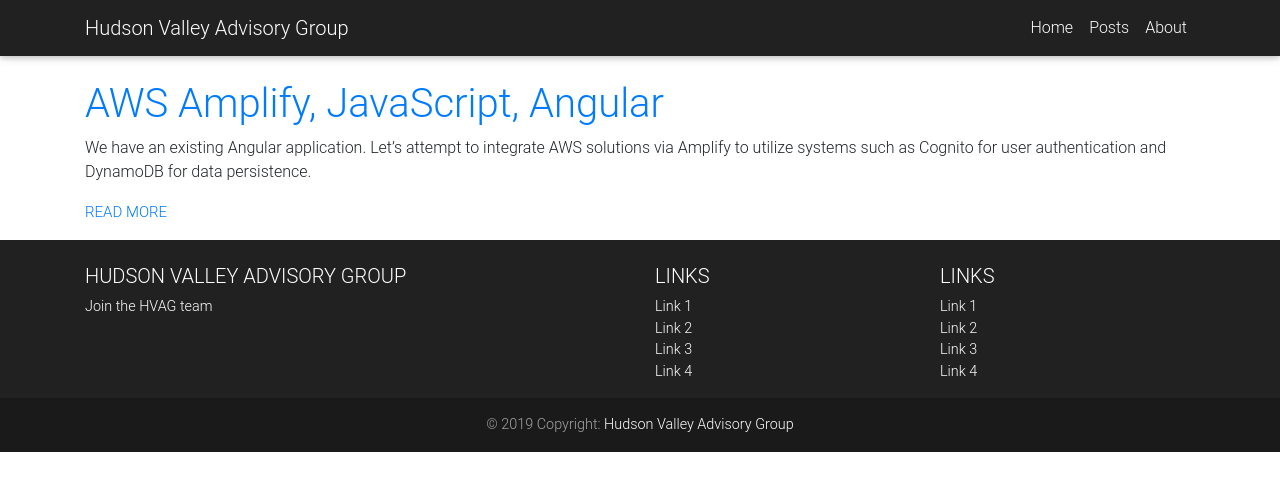
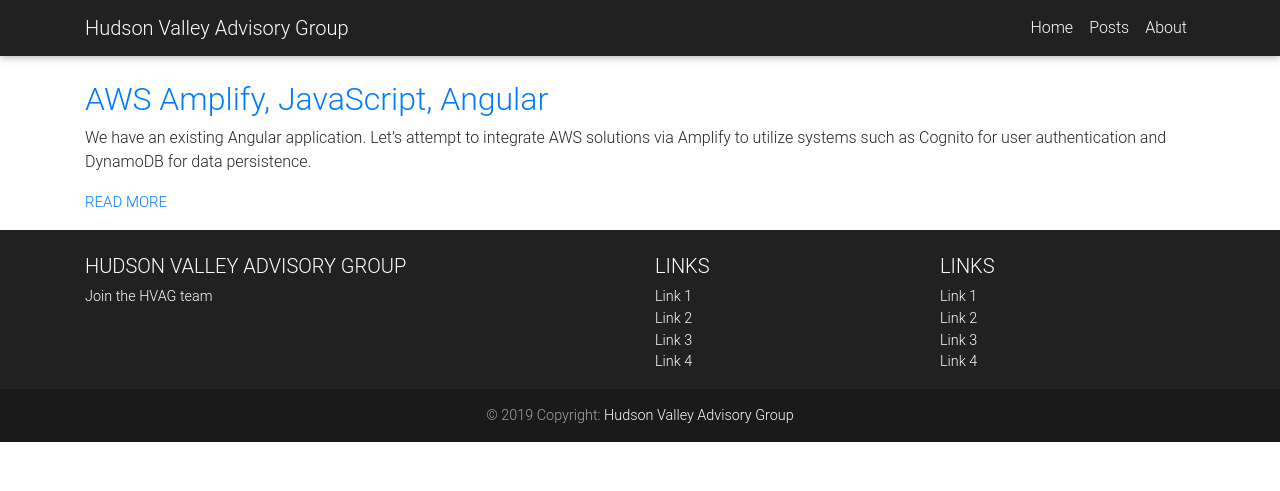
Before and after one commit to hvag/hvag-blog, a Jekyll site: the page built from _pages/posts.html, in a window 1280 px wide. Shown: the top 491 px of the page. Built offline with Jekyll 4.4.1, drawn with Linux system fonts in a browser that asks for light colours; nearby versions of some CDN libraries.

Commit message:
Post - Update

```diff
--- a/_layouts/post.html
+++ b/_layouts/post.html
@@ -2,7 +2,7 @@
 layout: default
 ---
 
-<h2>{{ page.title }}</h2>
+<h1>{{ page.title }}</h1>
 <p>{{ page.date | date_to_string }} - {{ page.author }}</p>
 
 {{ content }}
--- a/_pages/posts.html
+++ b/_pages/posts.html
@@ -7,7 +7,7 @@
   {% for post in site.posts %}
     <article class="post">
 
-      <h1><a href="{{ site.baseurl }}{{ post.url }}">{{ post.title }}</a></h1>
+      <h2><a href="{{ site.baseurl }}{{ post.url }}">{{ post.title }}</a></h2>
 
       <div class="entry">
         {{ post.excerpt }}
```
